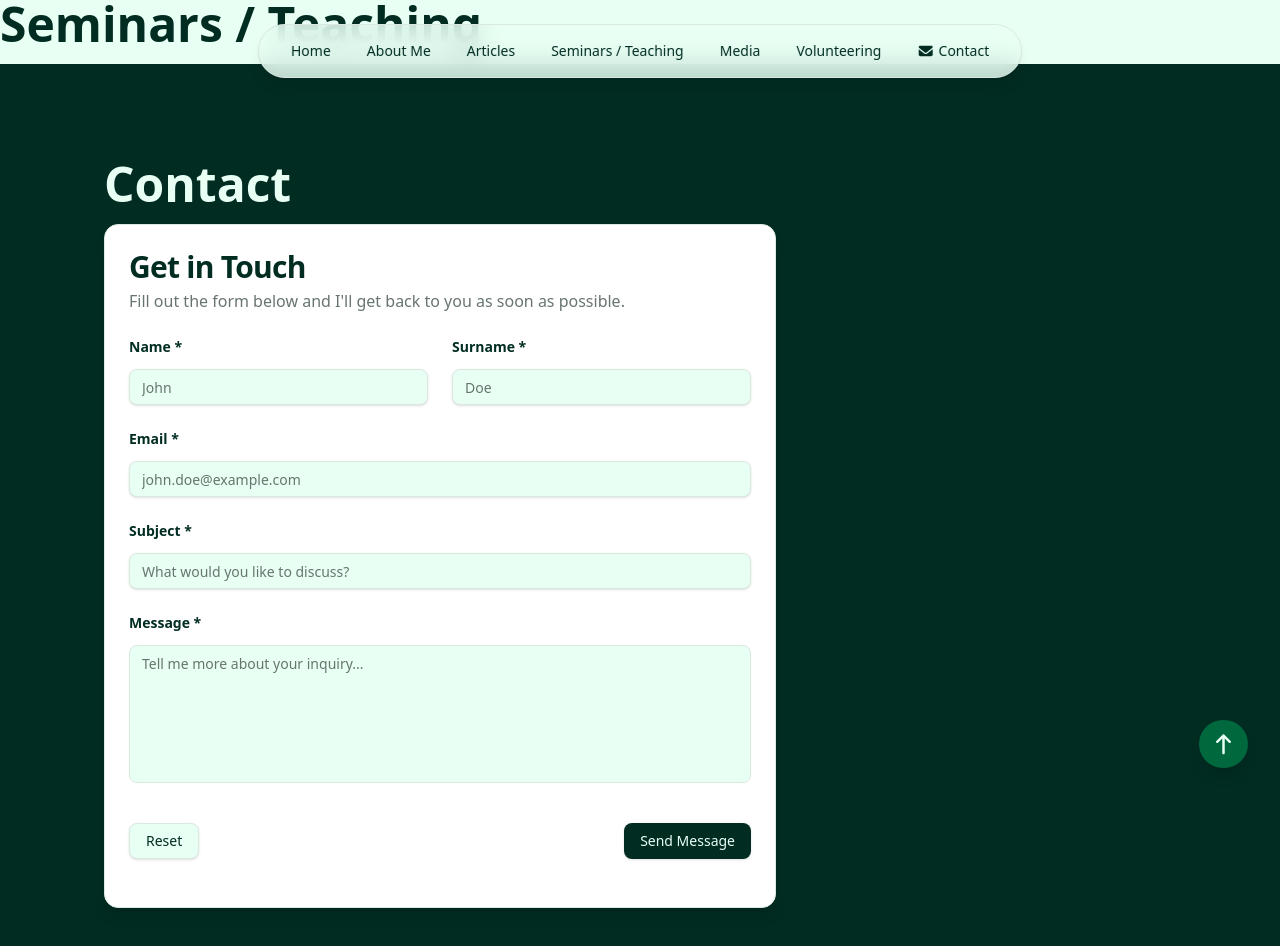
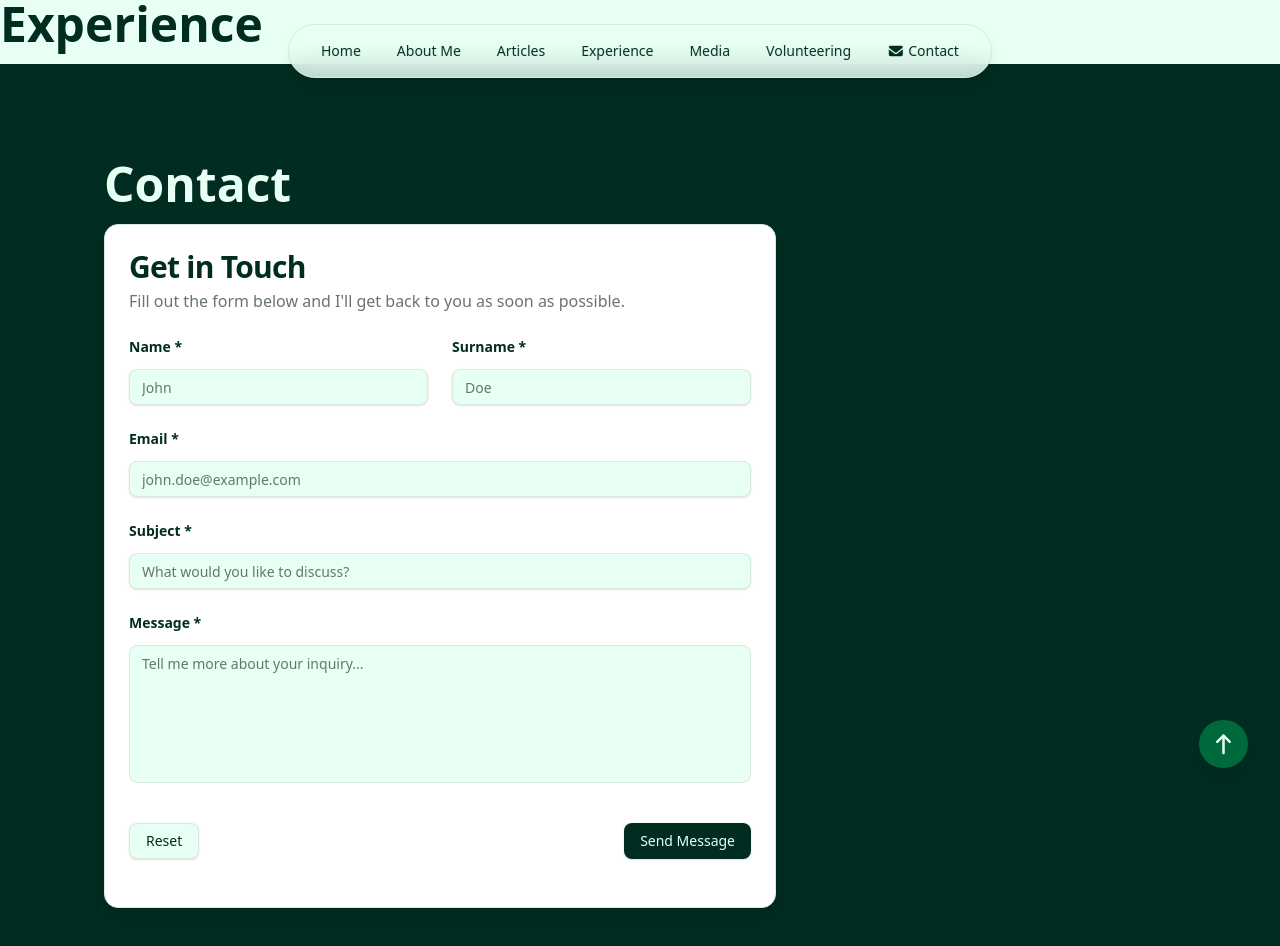
Before and after one commit to VictorPaniello/bpaniello-portfolio, a Next.js app: page /experience in a window 1280 px wide. Shown: the top 946 px of the page. Built offline with nearby package versions, Linux system fonts and the light colour scheme.

Commit message:
Seminars / Teaching to Experience

```diff
--- a/components/ui/floating-navbar.tsx
+++ b/components/ui/floating-navbar.tsx
@@ -52,10 +52,10 @@
 						</NavigationMenuItem>
 						<NavigationMenuItem>
 							<NavigationMenuLink
-								href="#seminars-teaching"
+								href="#experience"
 								className={navigationMenuTriggerStyle()}
 							>
-								Seminars / Teaching
+								Experience
 							</NavigationMenuLink>
 						</NavigationMenuItem>
 						<NavigationMenuItem>
--- a/src/app/experience/page.tsx
+++ b/src/app/experience/page.tsx
@@ -1,7 +1,7 @@
 export default function ExperiencePage() {
     return (
         <div>
-            <h2 className="text-5xl font-bold mb-4">Seminars / Teaching</h2>
+            <h2 className="text-5xl font-bold mb-4">Experience</h2>
         </div>
     );
 }
```
